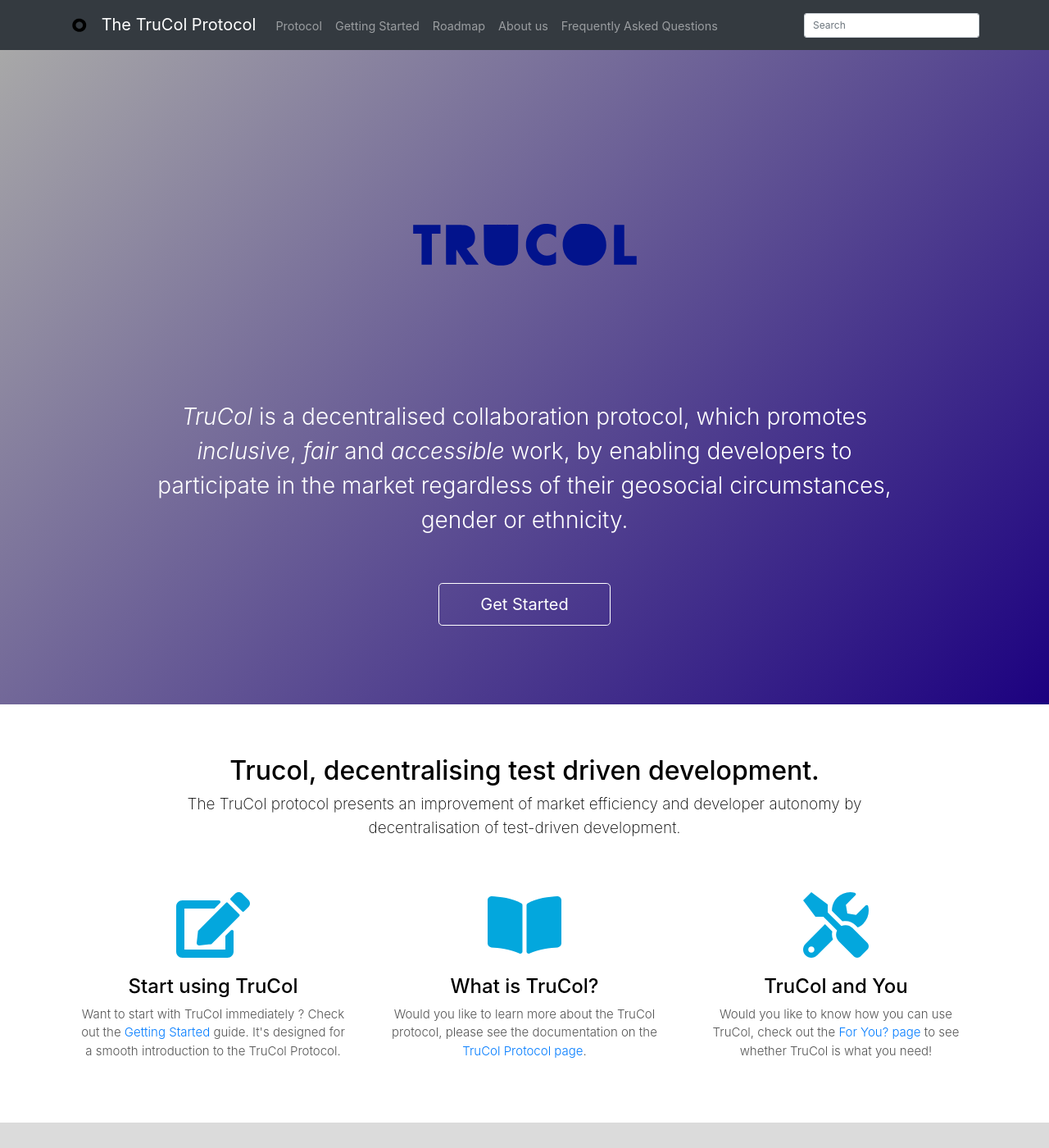
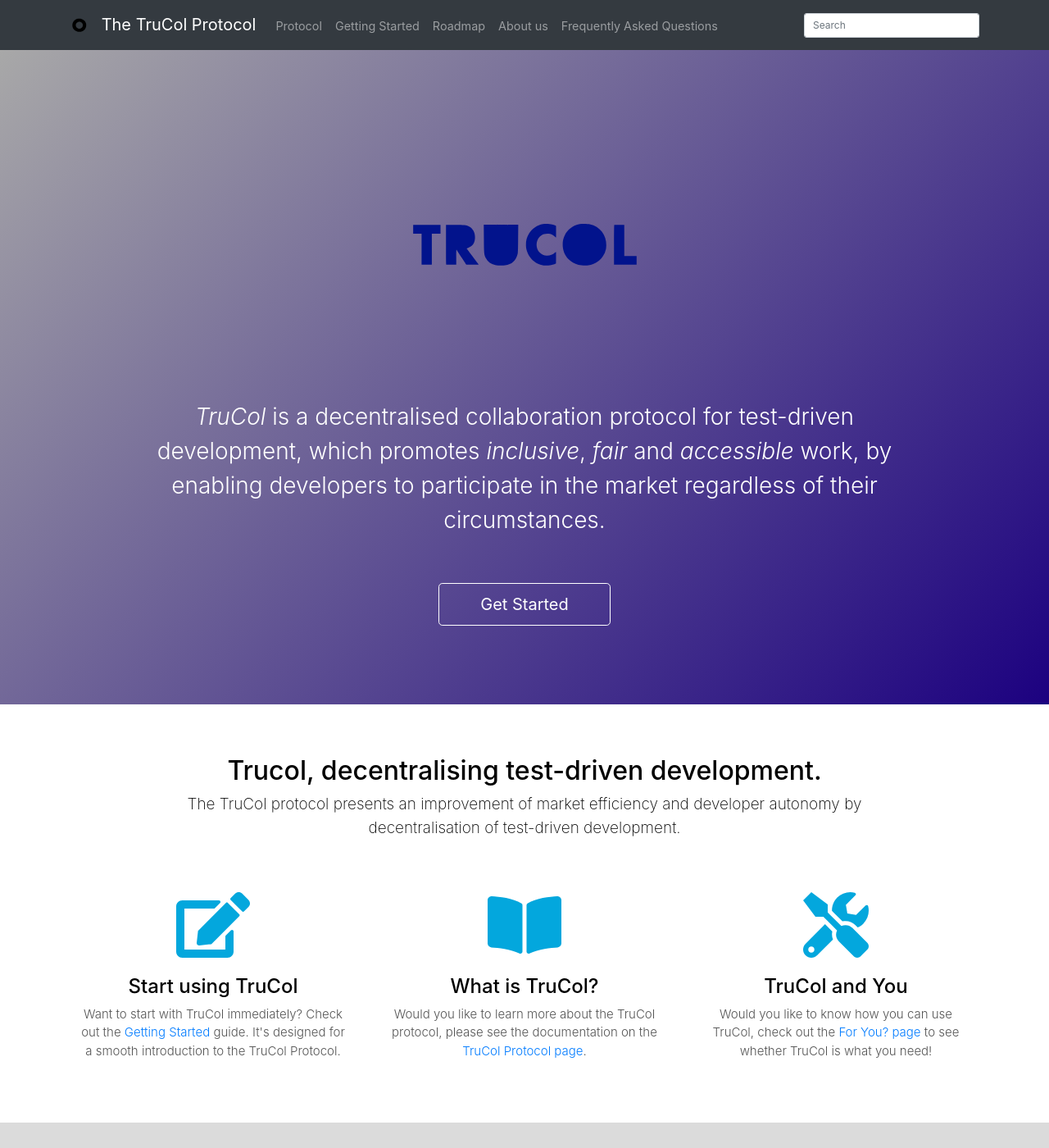
Before and after one commit to TruCol/TruCol.github.io, a Jekyll site: the page built from index.html, in a window 1280 px wide and 1400 px high. Shown: the whole window at 82% size. Built offline with Jekyll 4.4.1, drawn with Linux system fonts in a browser that asks for light colours; comment, search, counter and statistics services are not loaded.

Commit message:
some minor textual changes

```diff
--- a/index.html
+++ b/index.html
@@ -11,15 +11,15 @@ title: Home
     <div class="jumbotron">
       <div class="container">
         <img src="/assets/images/trucol-logo.svg" alt="TruCol logo">
-        <p><i>TruCol</i> is a decentralised collaboration protocol, which promotes <em>inclusive</em>, <em>fair</em> and <em>accessible</em> work, by
-          enabling developers to participate in the market regardless of their geosocial circumstances, gender or ethnicity.</p>
+        <p><i>TruCol</i> is a decentralised collaboration protocol for test-driven development, which promotes <em>inclusive</em>, <em>fair</em> and <em>accessible</em> work, by
+          enabling developers to participate in the market regardless of their circumstances.</p>
         <p><a class="btn btn-outline-inverse btn-lg" href="/getting-started/" role="button">Get Started</a></p>
       </div>
     </div>
     {% if jekyll.environment == "production" %}<center><div class="horizontal" data-ea-publisher="markdownguide" data-ea-type="image"></div></center>{% endif %}
     <div class="container">
       <div class="md-guide-feature">
-        <h2 class="no-anchor">Trucol, decentralising test driven development.</h2>
+        <h2 class="no-anchor">Trucol, decentralising test-driven development.</h2>
         <p class="lead" style="margin-bottom: 60px">The TruCol protocol presents an improvement of market efficiency and developer autonomy by decentralisation of test-driven development.</p>
         <div class="row">
           <div class="col-sm-4">
@@ -29,7 +29,7 @@ title: Home
               </div>
             </a>
             <h4 class="no-anchor">Start using TruCol</h4>
-            <p>Want to start with TruCol immediately ? Check out the <a href="/getting-started/">Getting Started</a> guide. It's designed for a smooth introduction to the TruCol Protocol.</p>
+            <p>Want to start with TruCol immediately? Check out the <a href="/getting-started/">Getting Started</a> guide. It's designed for a smooth introduction to the TruCol Protocol.</p>
           </div>
           <div class="col-sm-4">
             <a href="/basic-syntax/">
```
